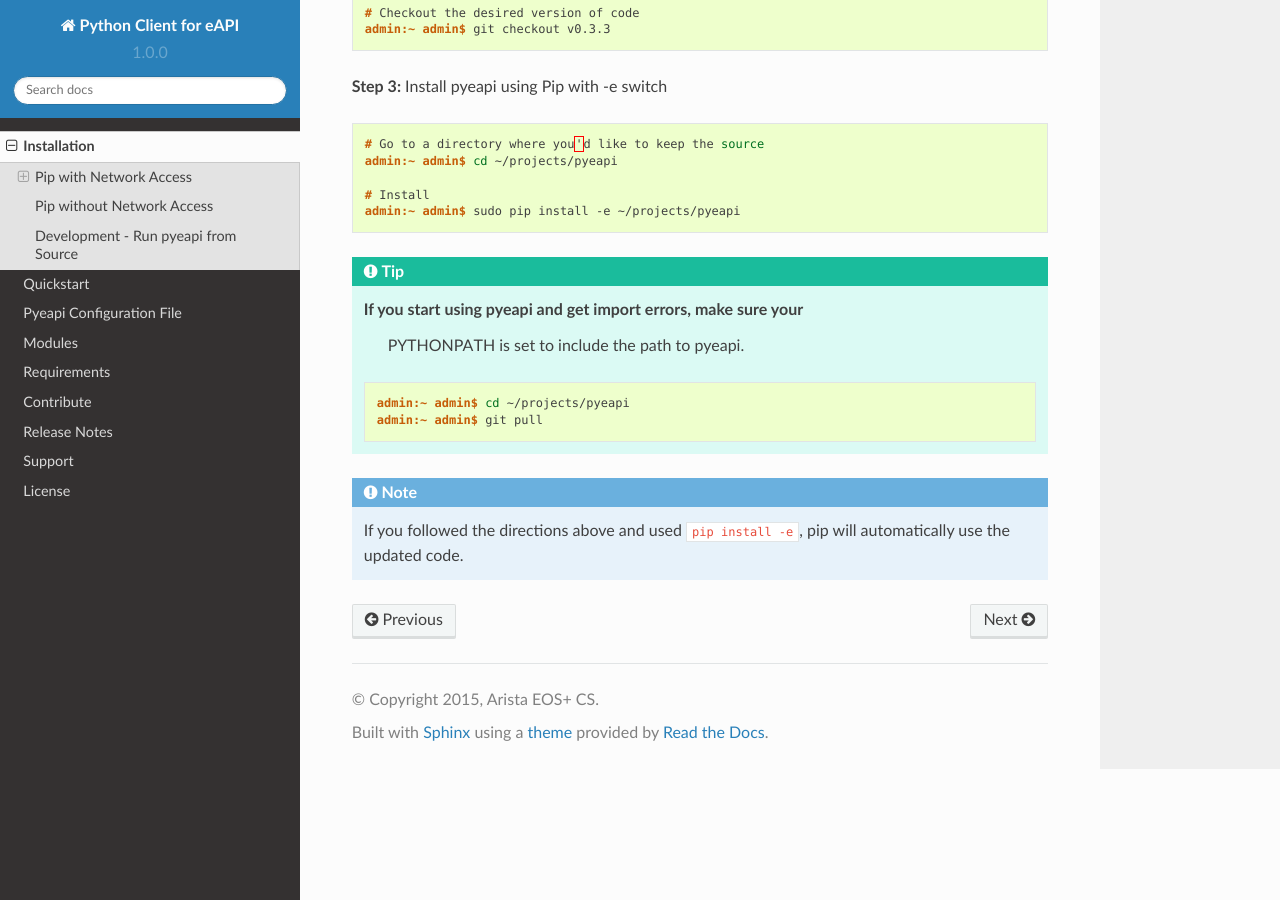
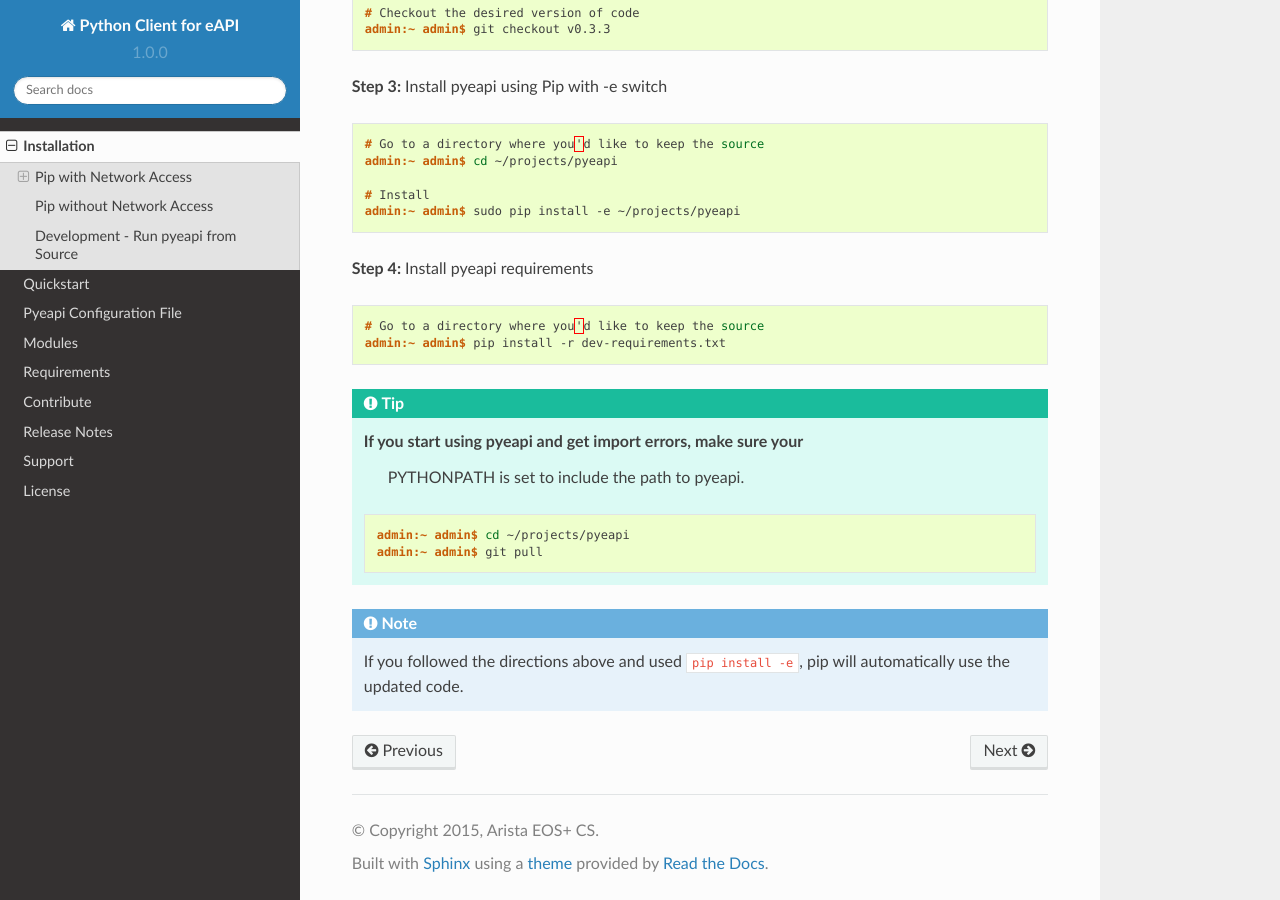
Before and after one commit to arista-eosplus/pyeapi, a Sphinx documentation site: the page built from docs/install.rst, in a window 1280 px wide and 900 px high, scrolled down 2270 px. Built offline with Sphinx 7.4.7 and the Read the Docs theme 2.0.0, drawn with Linux system fonts in a browser that asks for light colours; pages that are not in the unit, such as notebooks, are missing from menus.

Commit message:
Add dev-requirements to install doc - Close #77

```diff
--- a/docs/install.rst
+++ b/docs/install.rst
@@ -121,6 +121,13 @@
   # Install
   admin:~ admin$ sudo pip install -e ~/projects/pyeapi
 
+**Step 4:** Install pyeapi requirements
+
+.. code-block:: console
+
+  # Go to a directory where you'd like to keep the source
+  admin:~ admin$ pip install -r dev-requirements.txt
+
 .. Tip:: If you start using pyeapi and get import errors, make sure your
          PYTHONPATH is set to include the path to pyeapi.
 
```
